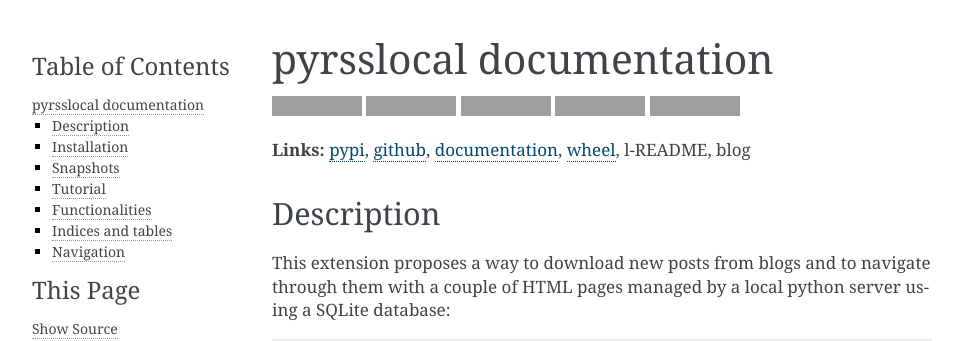
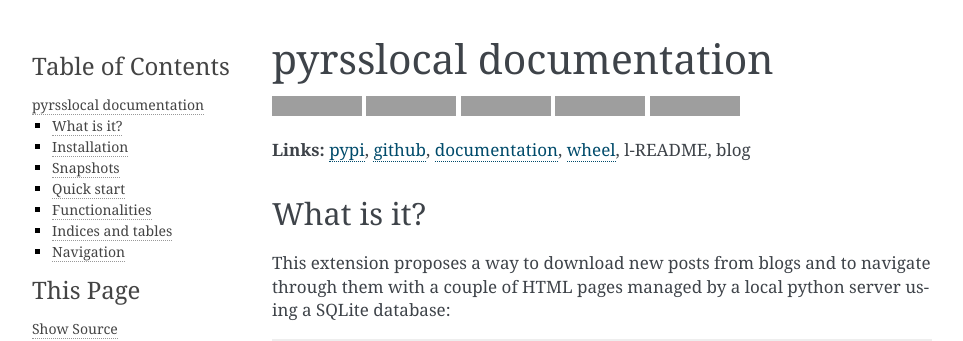
Before and after one commit to sdpython/pyrsslocal, a Sphinx documentation site: the page built from _doc/sphinxdoc/source/index.rst, in a window 1280 px wide and 900 px high, cut to the strip 0-341 px from the top of the window. Shown: the whole strip, without its empty margins (148-1111 px from the left). Built offline with Sphinx 7.4.7, drawn with Linux system fonts in a browser that asks for light colours; pages that are not in the unit, such as notebooks, are missing from menus; some of the changed text lies outside the part shown; grey boxes are pictures that could not be loaded.

```diff
--- a/README.rst
+++ b/README.rst
@@ -1,3 +1,4 @@
+
 
 .. _l-README:
 
@@ -104,6 +105,6 @@ Versions
 --------
 
 * **0.8 - 2014/??/??**
-    * **new:** function :func:`get_subscriptions_example <pyrsslocal.helper.subscription_helper.get_subscriptions_example>` returns a short sample of a subscription xml file
-    * **new:** add class :class:`CustomDBServer <pyrsslocal.custom_server.aserver.CustomDBServer>` to be able to use HTML as an interface for a local program
+    * **new:** function get_subscriptions_example returns a short sample of a subscription xml file
+    * **new:** add class CustomDBServer to be able to use HTML as an interface for a local program
     * **fix:** the setup does not need the file ``README.rst`` anymore
--- a/_doc/sphinxdoc/source/index.rst
+++ b/_doc/sphinxdoc/source/index.rst
@@ -29,7 +29,7 @@ pyrsslocal documentation
 :ref:`blog <ap-main-0>`
 
 
-Description
+What is it?
 -----------
 
 This extension proposes a way to download new posts from blogs
@@ -108,8 +108,8 @@ Search page:
     :width: 600px
 
 
-Tutorial
---------
+Quick start
+-----------
 
 .. toctree::
     :maxdepth: 1
--- a/_doc/sphinxdoc/source/indexmenu.rst
+++ b/_doc/sphinxdoc/source/indexmenu.rst
@@ -1,6 +1,6 @@
 
-table of contents
-=================
+through documentation
+=====================
 
 .. toctree::
     :maxdepth: 2
```
